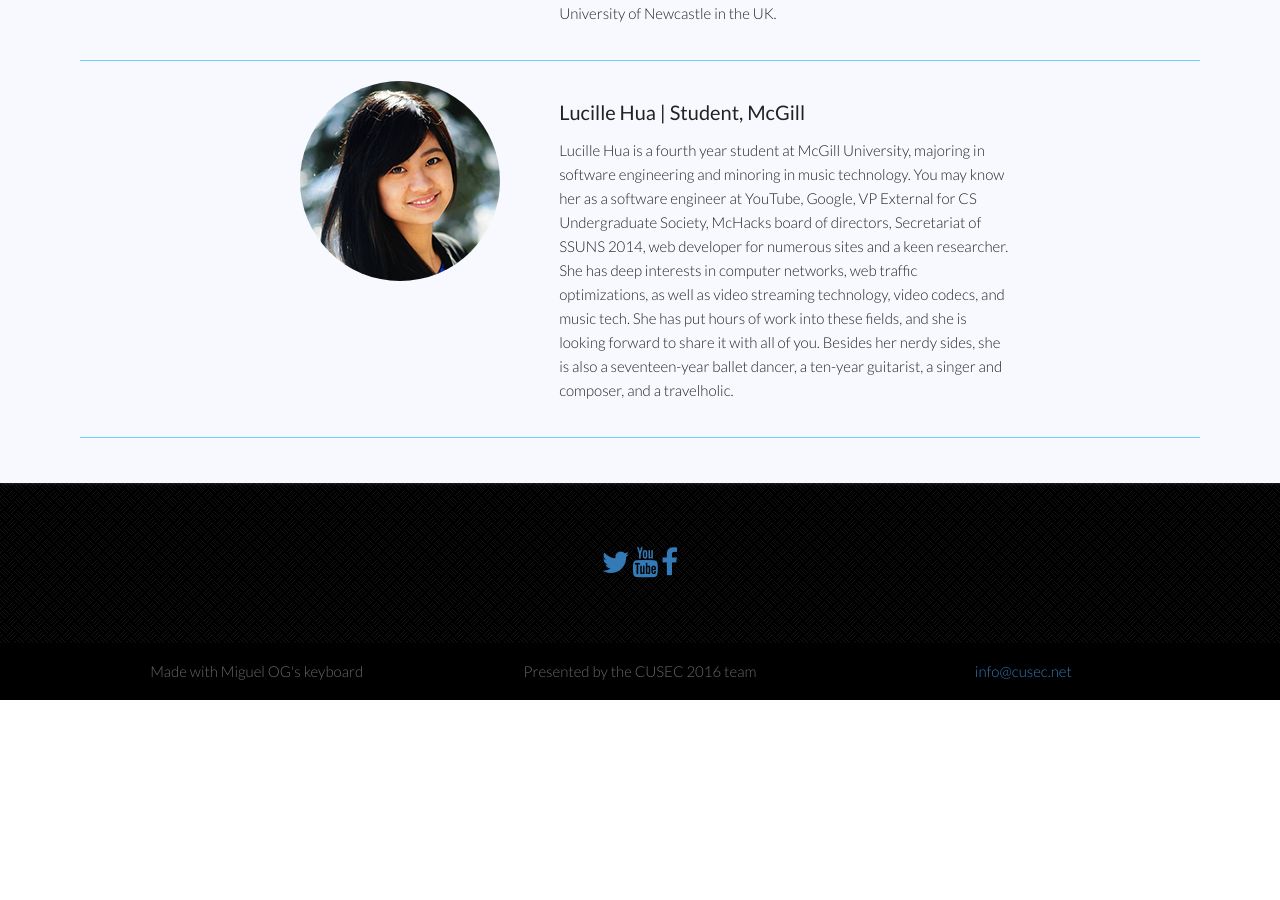
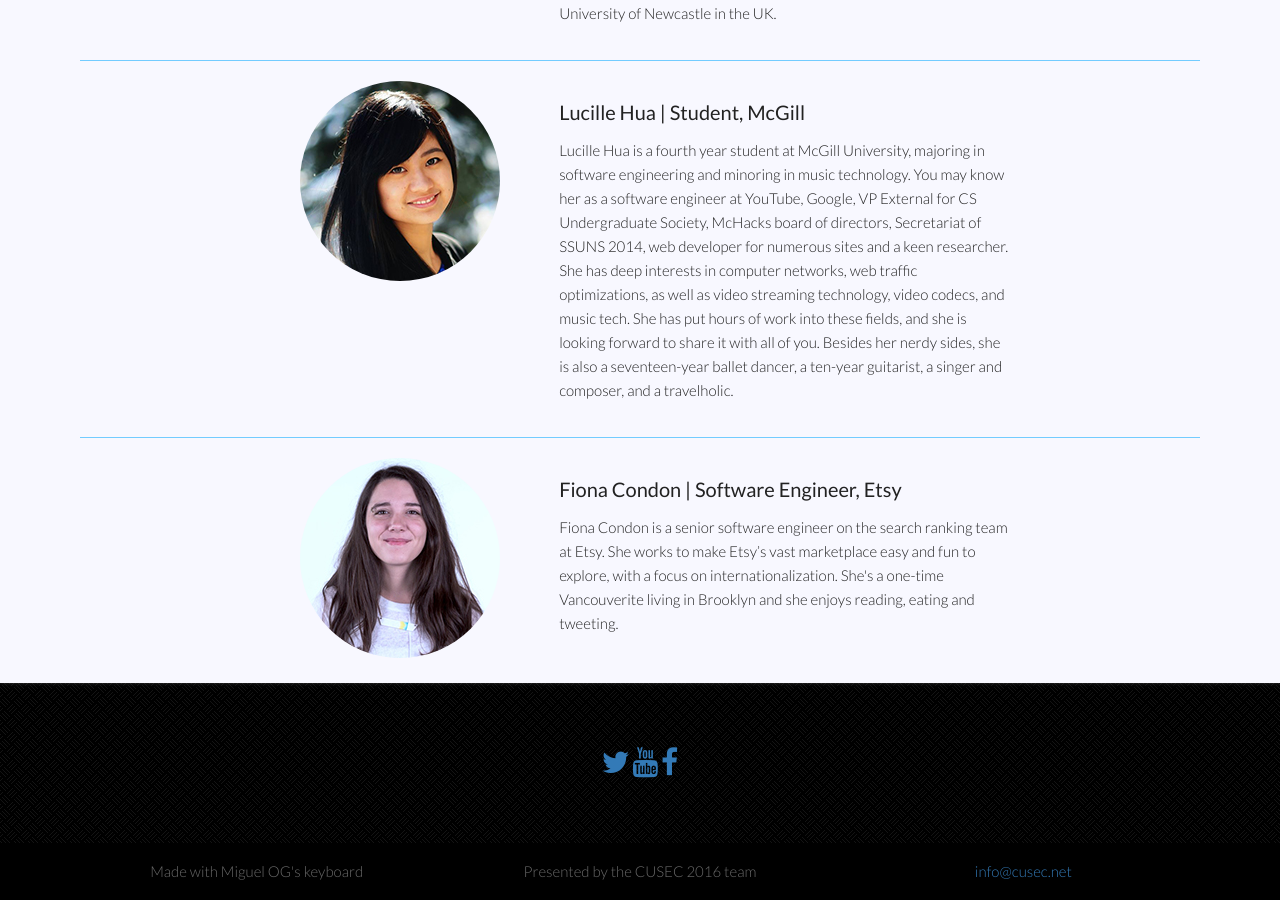
Before and after one commit to neivin/2016, a Jekyll site: the page built from speakers.html, in a window 1280 px wide and 900 px high, scrolled down 3496 px. Built offline with Jekyll 4.4.1, drawn with Linux system fonts in a browser that asks for light colours; nearby versions of some CDN libraries; before the commit the page ends 4196 px from its top, so only the background shows below that.

Commit message:
Uploaded Fiona to Speakers

```diff
--- a/speakers.html
+++ b/speakers.html
@@ -151,3 +151,12 @@
   </div>
 </div>
 <hr>
+<div class="row">
+  <div class="col-xs-12 col-sm-12 col-lg-3 col-lg-offset-2">
+    <img class="img-responsive img-circle center-block" src="img/speakers/fiona_pic.jpeg">
+  </div>
+  <div class="col-xs-12 col-sm-12 col-lg-5">
+    <h2>Fiona Condon | Software Engineer, Etsy</h2>
+    <p>Fiona Condon is a senior software engineer on the search ranking team at Etsy. She works to make Etsy’s vast marketplace easy and fun to explore, with a focus on internationalization. She's a one-time Vancouverite living in Brooklyn and she enjoys reading, eating and tweeting.</p>
+  </div>
+</div>
```
Also changed, not shown: img/speakers/fiona_pic.jpeg (added).
